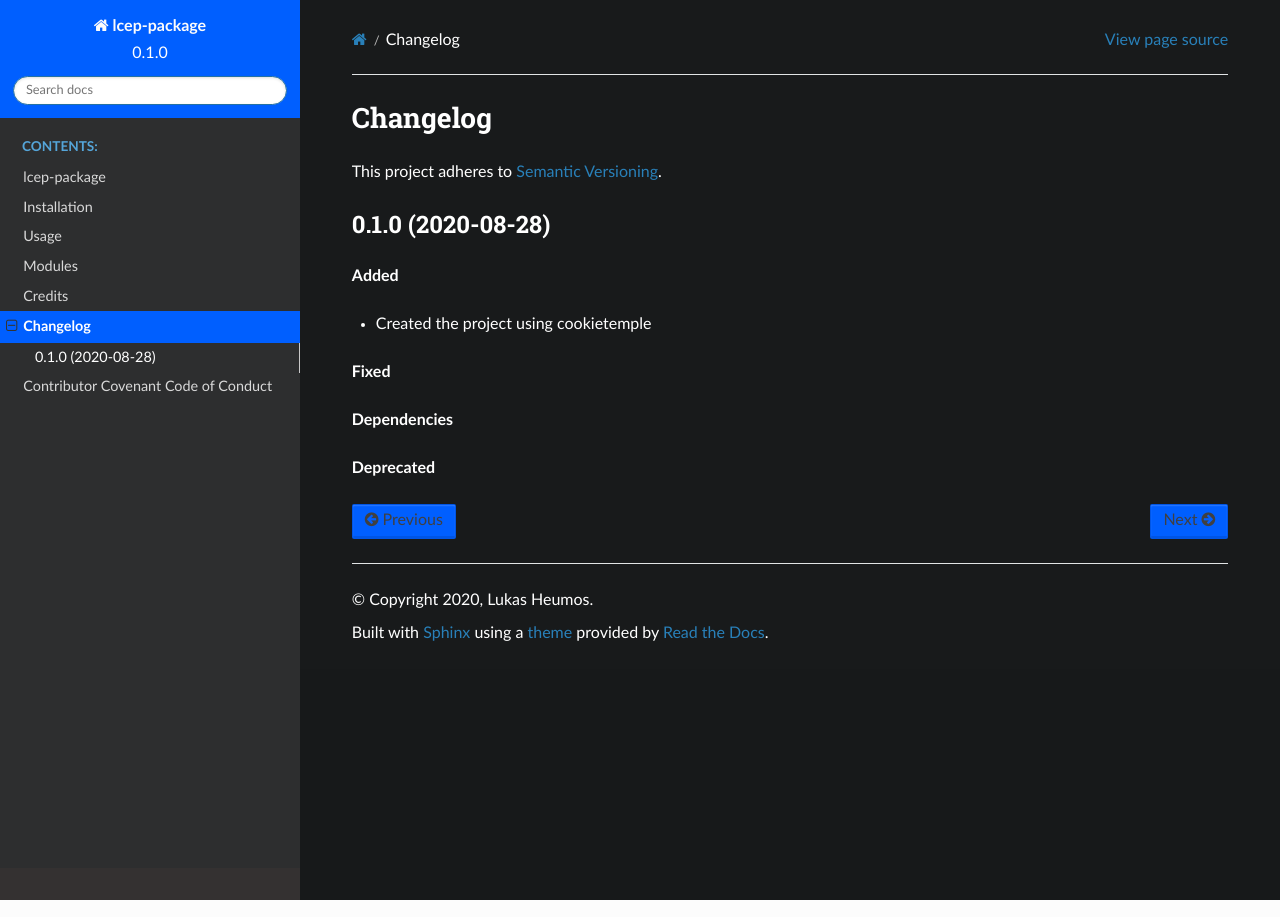
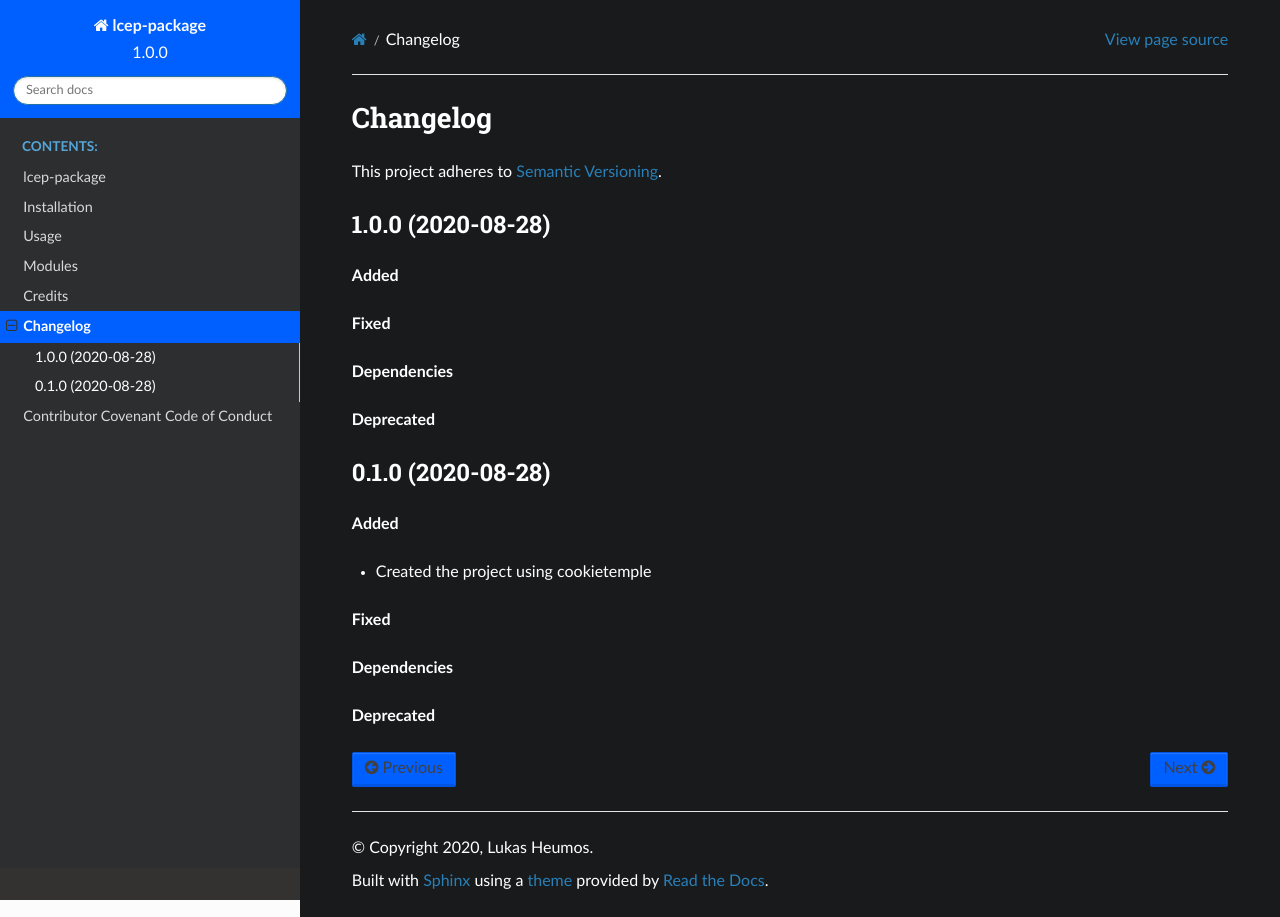
Before and after one commit to mlf-core/lcep-package, a Sphinx documentation site: the page built from docs/changelog.rst, in a window 1280 px wide. Built offline with Sphinx 7.4.7 and the Read the Docs theme 2.0.0, drawn with Linux system fonts in a browser that asks for light colours.

Commit message:
Bump version from 0.1.0 to 1.0.0

```diff
--- a/CHANGELOG.rst
+++ b/CHANGELOG.rst
@@ -3,6 +3,18 @@ Changelog
 ==========
 
 This project adheres to `Semantic Versioning <https://semver.org/>`_.
+
+
+1.0.0 (2020-08-28)
+------------------
+
+**Added**
+
+**Fixed**
+
+**Dependencies**
+
+**Deprecated**
 
 
 0.1.0 (2020-08-28)
--- a/cookietemple.cfg
+++ b/cookietemple.cfg
@@ -1,5 +1,5 @@
 [bumpversion]
-current_version = 0.1.0
+current_version = 1.0.0
 
 [bumpversion_files_whitelisted]
 setup_file = setup.py
--- a/docs/conf.py
+++ b/docs/conf.py
@@ -53,9 +53,9 @@ author = "Lukas Heumos"
 # the built documents.
 #
 # The short X.Y version.
-version = '0.1.0'
+version = '1.0.0'
 # The full version, including alpha/beta/rc tags.
-release = '0.1.0'
+release = '1.0.0'
 
 # The language for content autogenerated by Sphinx. Refer to documentation
 # for a list of supported languages.
--- a/lcep_package/__init__.py
+++ b/lcep_package/__init__.py
@@ -2,4 +2,4 @@
 
 __author__ = """Lukas Heumos"""
 __email__ = 'lukas.heumos@posteo.net'
-__version__ = '0.1.0'
+__version__ = '1.0.0'
--- a/setup.py
+++ b/setup.py
@@ -71,7 +71,7 @@ setup(
     setup_requires=setup_requirements,
     test_suite='tests',
     tests_require=test_requirements,
-    url='https://github.com/zethson/lcep-package',
-    version='0.1.0',
+    url='https://github.com/mlf-core/lcep-package',
+    version='1.0.0',
     zip_safe=False,
 )
```
Also changed, not shown: .cookietemple.yml.
